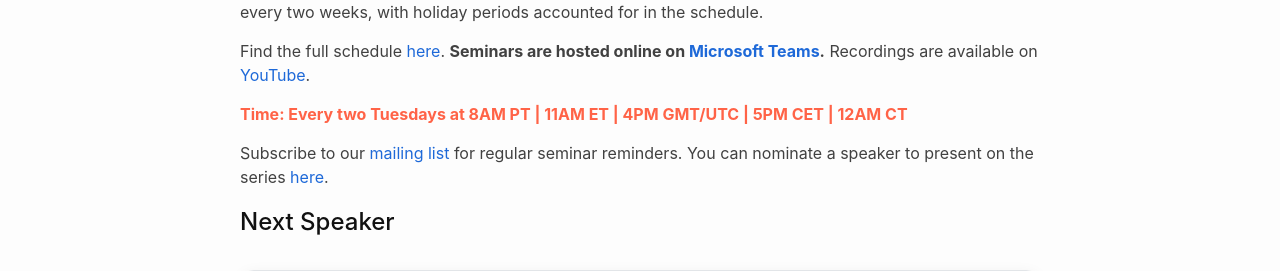
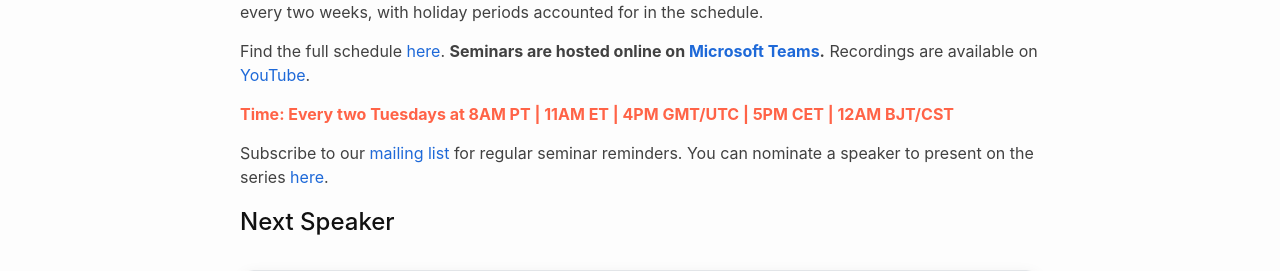
Before and after one commit to bayesiandesign/seminar, a Jekyll site: the page built from README.md, in a window 1280 px wide. Shown: the part 281-552 px from the top of the page. Built offline with Jekyll 4.4.1, drawn with Linux system fonts in a browser that asks for light colours; nearby versions of some CDN libraries; our own code applies the rules of GitHub Pages for plain Markdown files.

Commit message:
Update home.html

```diff
--- a/_layouts/home.html
+++ b/_layouts/home.html
@@ -11,7 +11,7 @@ layout: default
 
   <p>The (online) seminar series begins on Tuesday 3rd November 2026 at 4PM GMT/UTC. This continues every two weeks, with holiday periods accounted for in the schedule.</p>
   <p>Find the full schedule <a href="https://bayesiandesign.github.io/seminar/schedule/">here</a>. <span style='font-weight: bold;'>Seminars are hosted online on <a href="https://teams.microsoft.com/meet/380924451692686?p=I83LABVKH7uZp3dGE1">Microsoft Teams</a>.</span> Recordings are available on <a href="http://www.youtube.com/@bayesiandesign">YouTube</a>.</p>
-  <p style="color:Tomato;"><span style='font-weight: bold;'>Time: Every two Tuesdays at 8AM PT | 11AM ET | 4PM GMT/UTC | 5PM CET | 12AM CT</span></p>
+  <p style="color:Tomato;"><span style='font-weight: bold;'>Time: Every two Tuesdays at 8AM PT | 11AM ET | 4PM GMT/UTC | 5PM CET | 12AM BJT/CST</span></p>
 
   <p>Subscribe to our <a href="https://groups.google.com/g/bedal-list">mailing list</a> for regular seminar reminders. You can nominate a speaker to present on the series <a href="https://forms.cloud.microsoft/e/eDvCBX8h8h">here</a>.</p>
 
```
